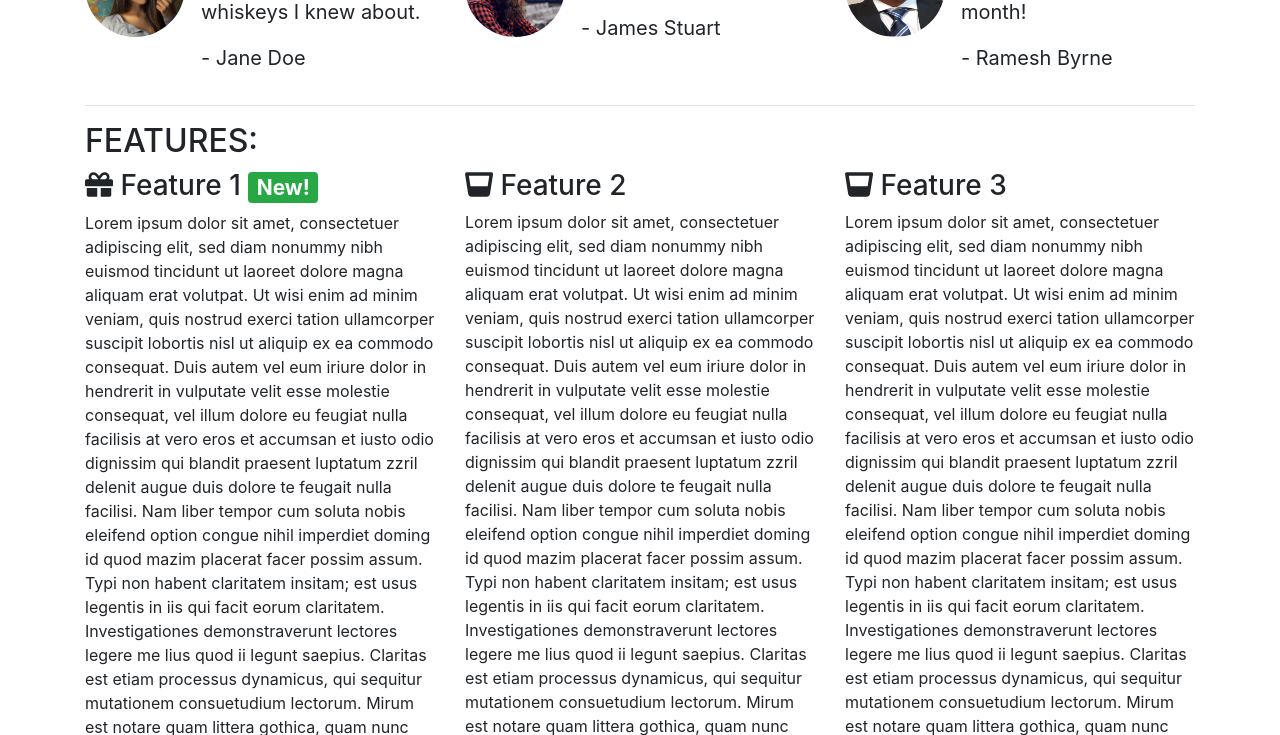
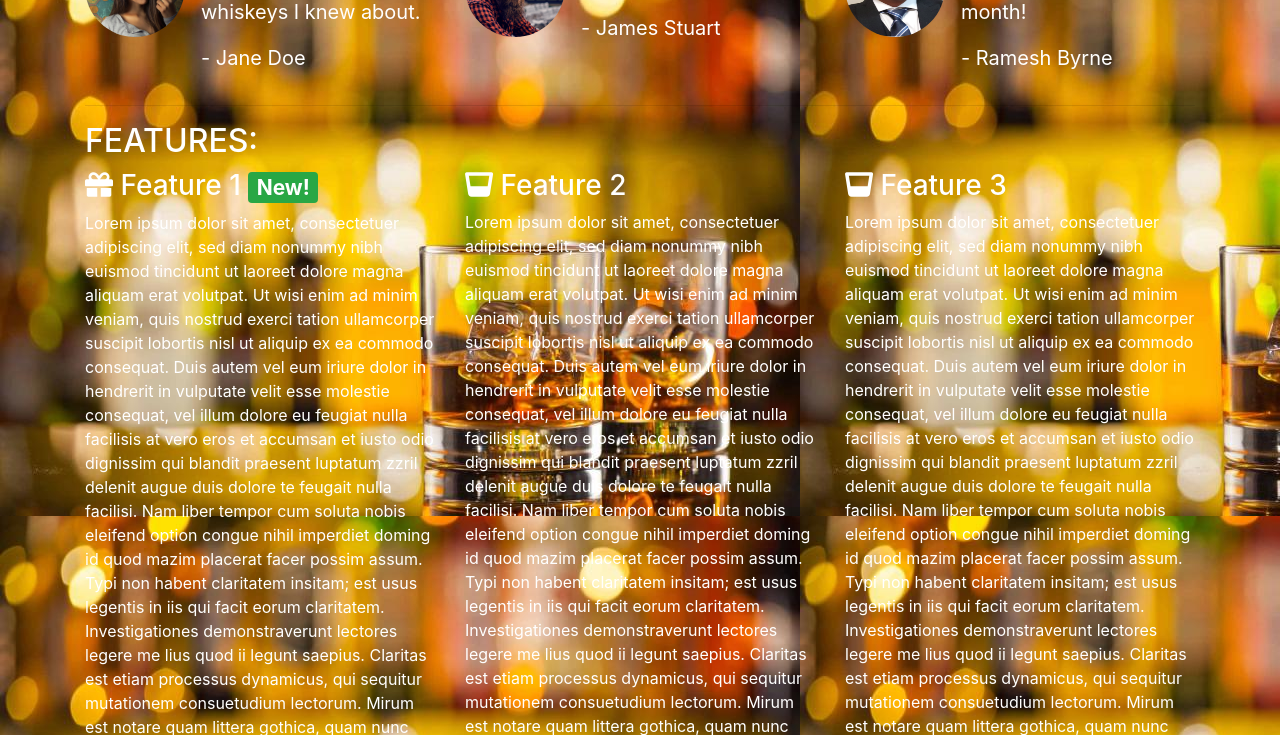
Before and after one commit to gpun10/bootstrap-sample, a plain HTML site: page index.html in a window 1280 px wide. Shown: the part 654-1389 px from the top of the page. Drawn offline with nearby package versions, Linux system fonts and the light colour scheme.

Commit message:
Changed bg img and css file

```diff
--- a/index.html
+++ b/index.html
@@ -9,11 +9,11 @@
 	<link rel="stylesheet" href="https://stackpath.bootstrapcdn.com/bootstrap/4.3.1/css/bootstrap.min.css" integrity="sha384-ggOyR0iXCbMQv3Xipma34MD+dH/1fQ784/j6cY/iJTQUOhcWr7x9JvoRxT2MZw1T" crossorigin="anonymous">
 	<script src="https://stackpath.bootstrapcdn.com/bootstrap/4.3.1/js/bootstrap.min.js" integrity="sha384-JjSmVgyd0p3pXB1rRibZUAYoIIy6OrQ6VrjIEaFf/nJGzIxFDsf4x0xIM+B07jRM" crossorigin="anonymous"></script>
 	<title>Whisky Drop | Taste new whiskey every month!</title>
-	<link rel="stylesheet" href="bootstrap.css" type="text/css" />
+	<link rel="stylesheet" href="style.css" type="text/css" />
 	<link rel="stylesheet" href="https://use.fontawesome.com/releases/v5.6.1/css/all.css" integrity="sha384-gfdkjb5BdAXd+lj+gudLWI+BXq4IuLW5IT+brZEZsLFm++aCMlF1V92rMkPaX4PP" crossorigin="anonymous">
 </head>
 
-<body>
+<body background="images/whiskey.jpg">
 	<nav class="navbar navbar-light bg-light navbar-expand-sm">
 		<a href="/" class="navbar-brand">Whiskey Drop</a>
 		<button class="navbar-toggler ml-auto" type="button" data-toggle="collapse" data-target="#navbarNavDropdown" aria-controls="navbarNavDropdown" aria-expanded="false" aria-label="Toggle navigation">
--- /dev/null
+++ b/style.css
@@ -0,0 +1,8 @@
+body {
+    background-image: url("images/whiskey.jpg");
+
+}
+
+.quotes, .features {
+    color: #fff;
+}
```
Also changed, not shown: images/whiskey.jpg (added).
